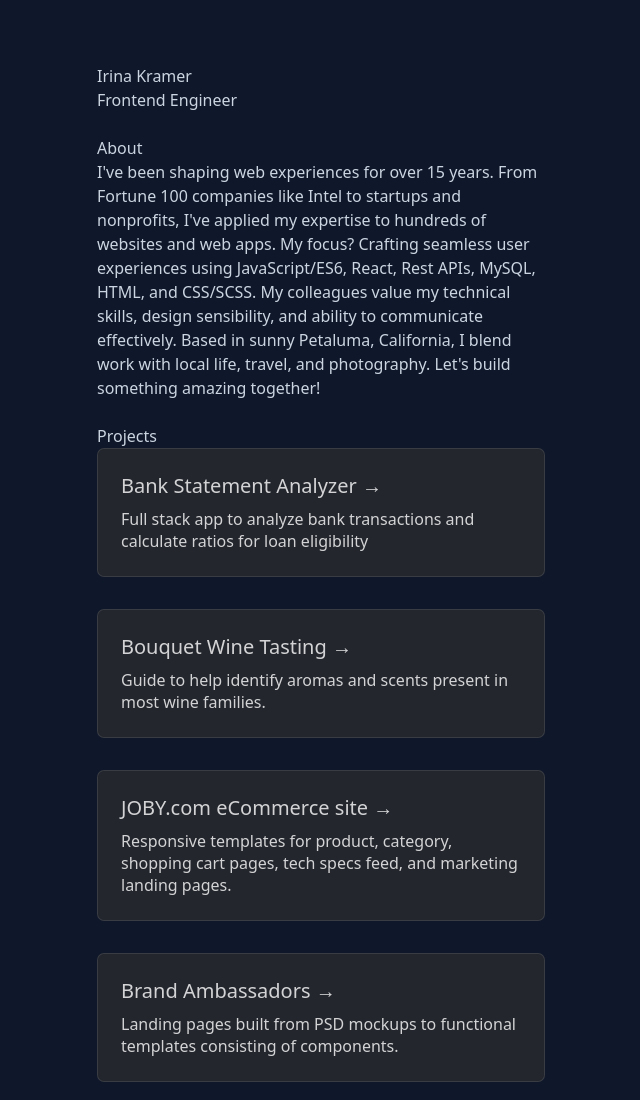
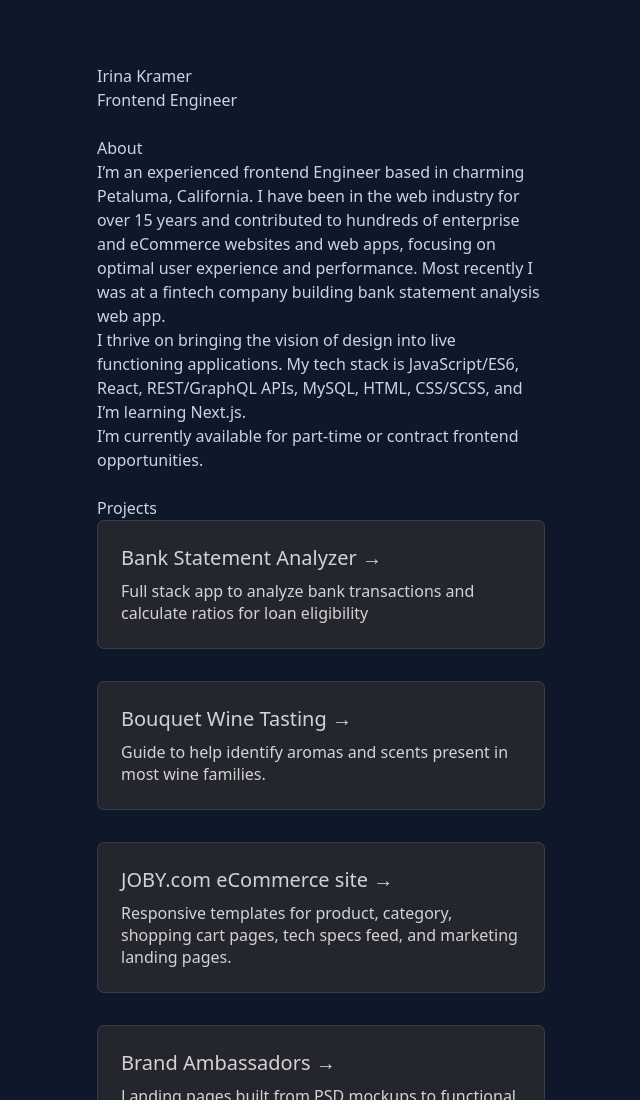
Before and after one commit to irinakramer/irinakramer, an Astro site: page / in a window 1280 px wide. Shown: the top 1100 px of the page, without its empty margins (159-799 px from the left). Built offline with nearby package versions, Linux system fonts and the light colour scheme; Astro itself is replaced by a stand-in of ours.

Commit message:
added launch file, updated intro

```diff
--- a/src/pages/index.astro
+++ b/src/pages/index.astro
@@ -9,16 +9,23 @@ import Social from "../components/Social.astro";
         <section class="mt-6">
             <h2>About</h2>
             <p>
-                I've been shaping web experiences for over 15 years.
-                From Fortune 100 companies like Intel to startups and
-                nonprofits, I've applied my expertise to hundreds of
-                websites and web apps. My focus? Crafting seamless
-                user experiences using JavaScript/ES6, React, Rest
-                APIs, MySQL, HTML, and CSS/SCSS. My colleagues value
-                my technical skills, design sensibility, and ability
-                to communicate effectively. Based in sunny Petaluma,
-                California, I blend work with local life, travel, and
-                photography. Let's build something amazing together!
+                I’m an experienced frontend Engineer based in charming
+                Petaluma, California. I have been in the web industry
+                for over 15 years and contributed to hundreds of
+                enterprise and eCommerce websites and web apps,
+                focusing on optimal user experience and performance.
+                Most recently I was at a fintech company building bank
+                statement analysis web app.
+            </p>
+            <p>
+                I thrive on bringing the vision of design into live
+                functioning applications. My tech stack is
+                JavaScript/ES6, React, REST/GraphQL APIs, MySQL, HTML,
+                CSS/SCSS, and I’m learning Next.js.
+            </p>
+            <p>
+                I’m currently available for part-time or contract
+                frontend opportunities.
             </p>
         </section>
         <section class="mt-6">
```
